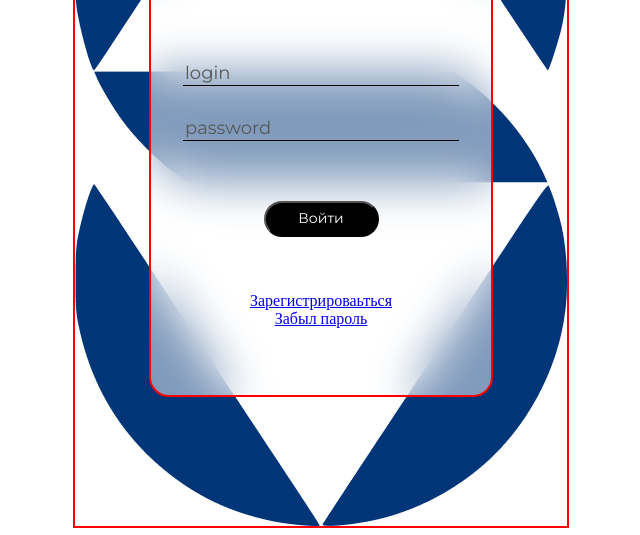
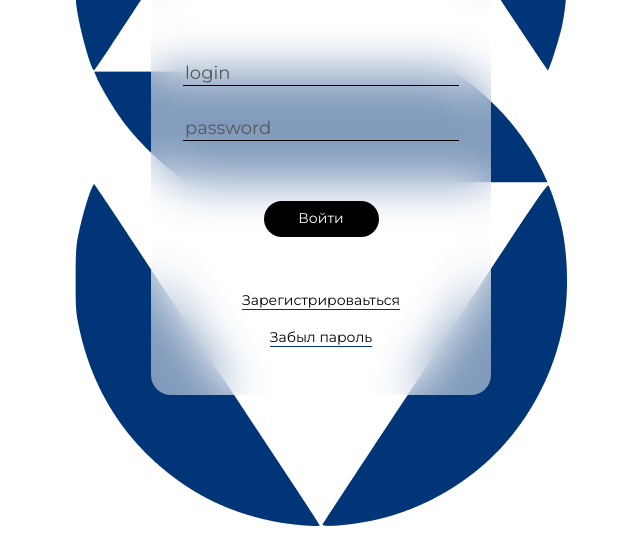
Before and after one commit to danyatochkaru/elevator, a website: page front/index.html in a window 1280 px wide. Shown: the part 281-816 px from the top of the page, without its empty margins (319-959 px from the left). Drawn offline with Linux system fonts and the light colour scheme.

Commit message:
add_authorization

```diff
--- a/front/index.html
+++ b/front/index.html
@@ -9,8 +9,8 @@
 </head>
 <body>
     <div class="page">
-        <div class="main check">
-            <div class="authorization check">
+        <div class="main">
+            <div class="authorization">
                 <h1 class="logo_authorization">Авторизация</h1>
                 <input type="text" placeholder="login">
                 <input type="password" placeholder="password">
--- a/front/style/style.css
+++ b/front/style/style.css
@@ -57,6 +57,7 @@ input::-webkit-input-placeholder { color: #575757; }
     margin-top: 30px;
     background: #000000;
     border-radius: 34px;
+    border: 0;
     width: 115px;
     height: 36px;
     font-size: 14px;
@@ -69,3 +70,13 @@ input::-webkit-input-placeholder { color: #575757; }
 .log_auth:hover{
     cursor: pointer;
 }
+.authorization a{
+    text-decoration:none;
+    border-bottom: 1px solid #003578;
+    color: #000000;
+    font-size: 14px;
+    line-height: 17px;
+    font-family:'Montserrat', sans-serif;
+    font-weight: 400;
+    margin-bottom: 19px;
+}
```
